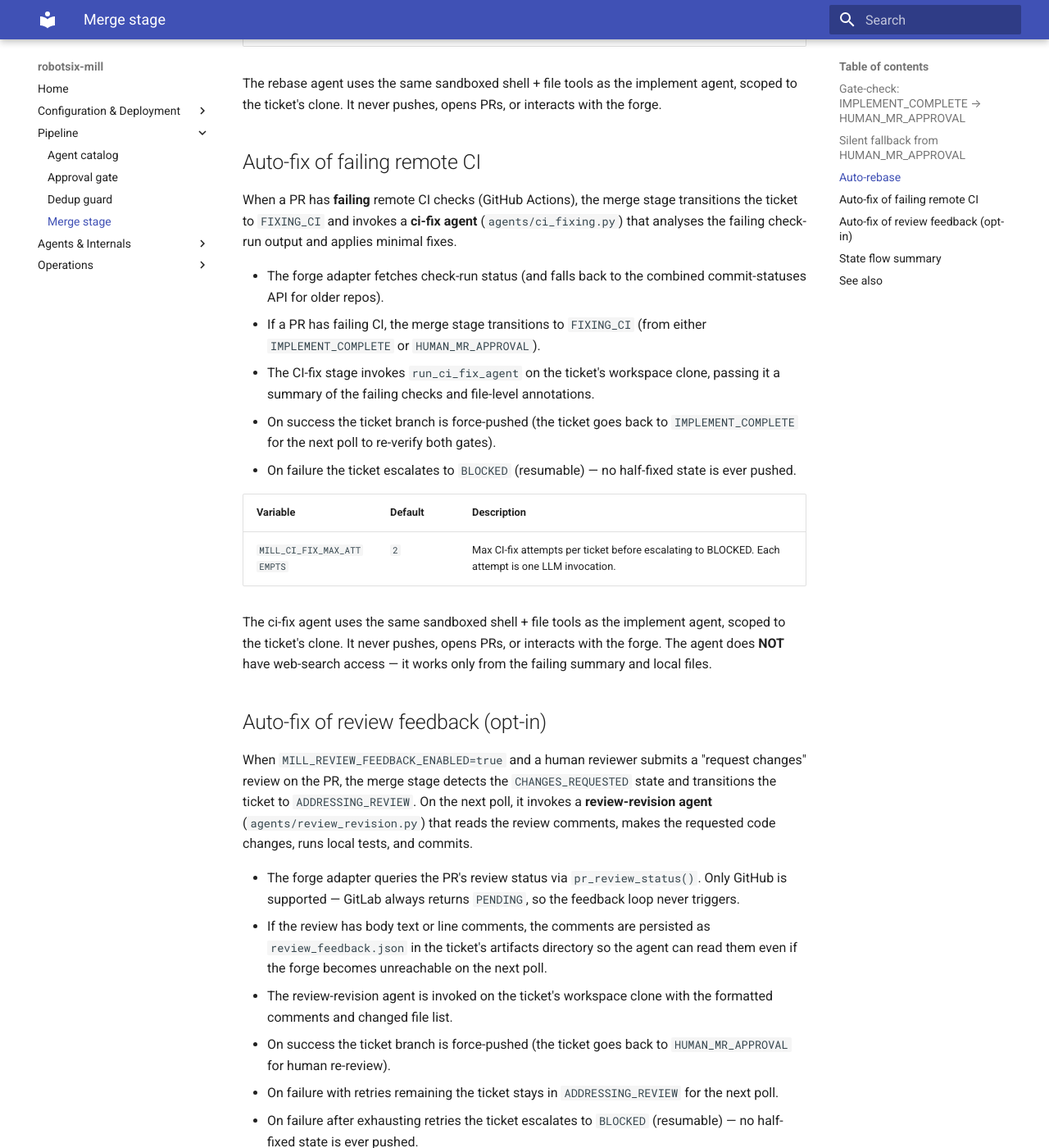
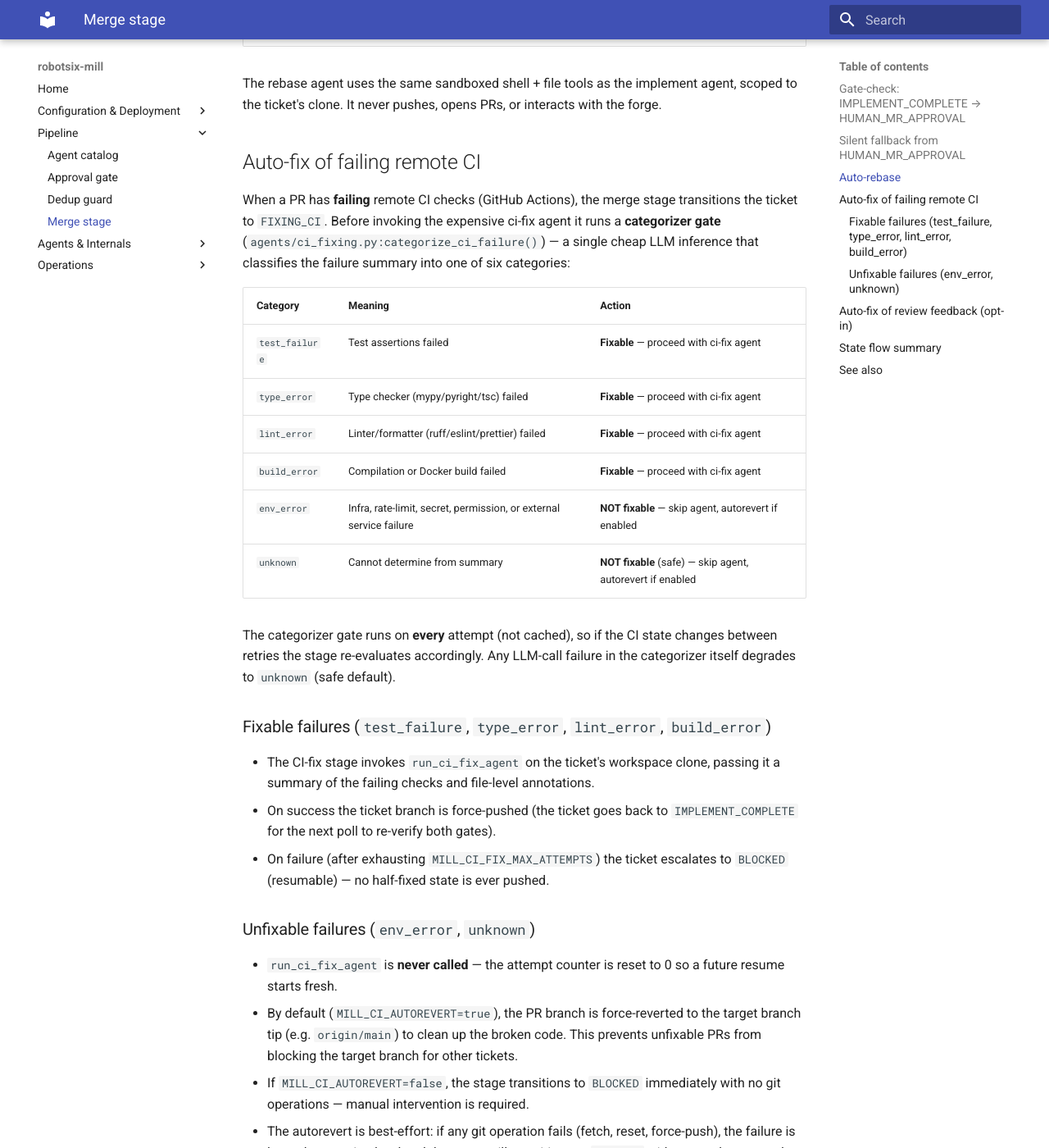
Before and after one commit to damien-robotsix/robotsix-mill, an MkDocs documentation site: the page built from docs/merge-stage.md, in a window 1280 px wide and 1400 px high, scrolled down 1637 px. Shown: the whole window at 82% size. Built offline with MkDocs 1.6.1 and Material for MkDocs 9.7.7, drawn with Linux system fonts in a browser that asks for light colours; some of the changed text lies outside the part shown.

Commit message:
mill(docs): Add CI failure categorization with autorevert for unfixable failures (20260525T225630Z-add-ci-failure-categorization-with-autor-7d7e)

````diff
--- a/docs/merge-stage.md
+++ b/docs/merge-stage.md
@@ -70,25 +70,56 @@ PRs, or interacts with the forge.
 ## Auto-fix of failing remote CI
 
 When a PR has **failing** remote CI checks (GitHub Actions), the merge
-stage transitions the ticket to `FIXING_CI` and invokes a **ci-fix
-agent** (`agents/ci_fixing.py`) that analyses the failing check-run
-output and applies minimal fixes.
+stage transitions the ticket to `FIXING_CI`.  Before invoking the
+expensive ci-fix agent it runs a **categorizer gate**
+(`agents/ci_fixing.py:categorize_ci_failure()`) — a single cheap LLM
+inference that classifies the failure summary into one of six
+categories:
 
-- The forge adapter fetches check-run status (and falls back to the
-  combined commit-statuses API for older repos).
-- If a PR has failing CI, the merge stage transitions to `FIXING_CI`
-  (from either `IMPLEMENT_COMPLETE` or `HUMAN_MR_APPROVAL`).
+| Category | Meaning | Action |
+|---|---|---|
+| `test_failure` | Test assertions failed | **Fixable** — proceed with ci-fix agent |
+| `type_error` | Type checker (mypy/pyright/tsc) failed | **Fixable** — proceed with ci-fix agent |
+| `lint_error` | Linter/formatter (ruff/eslint/prettier) failed | **Fixable** — proceed with ci-fix agent |
+| `build_error` | Compilation or Docker build failed | **Fixable** — proceed with ci-fix agent |
+| `env_error` | Infra, rate-limit, secret, permission, or external service failure | **NOT fixable** — skip agent, autorevert if enabled |
+| `unknown` | Cannot determine from summary | **NOT fixable** (safe) — skip agent, autorevert if enabled |
+
+The categorizer gate runs on **every** attempt (not cached), so if the
+CI state changes between retries the stage re-evaluates accordingly.
+Any LLM-call failure in the categorizer itself degrades to `unknown`
+(safe default).
+
+### Fixable failures (`test_failure`, `type_error`, `lint_error`, `build_error`)
+
 - The CI-fix stage invokes `run_ci_fix_agent` on the ticket's workspace
   clone, passing it a summary of the failing checks and file-level
   annotations.
 - On success the ticket branch is force-pushed (the ticket goes back to
   `IMPLEMENT_COMPLETE` for the next poll to re-verify both gates).
-- On failure the ticket escalates to `BLOCKED` (resumable) — no
-  half-fixed state is ever pushed.
+- On failure (after exhausting `MILL_CI_FIX_MAX_ATTEMPTS`) the ticket
+  escalates to `BLOCKED` (resumable) — no half-fixed state is ever
+  pushed.
+
+### Unfixable failures (`env_error`, `unknown`)
+
+- `run_ci_fix_agent` is **never called** — the attempt counter is reset
+  to 0 so a future resume starts fresh.
+- By default (`MILL_CI_AUTOREVERT=true`), the PR branch is force-reverted
+  to the target branch tip (e.g. `origin/main`) to clean up the broken
+  code.  This prevents unfixable PRs from blocking the target branch for
+  other tickets.
+- If `MILL_CI_AUTOREVERT=false`, the stage transitions to `BLOCKED`
+  immediately with no git operations — manual intervention is required.
+- The autorevert is best-effort: if any git operation fails (fetch,
+  reset, force-push), the failure is logged at warning level and the
+  stage still transitions to `BLOCKED` with a note that manual cleanup
+  may be needed.
 
 | Variable | Default | Description |
 |---|---|---|
 | `MILL_CI_FIX_MAX_ATTEMPTS` | `2` | Max CI-fix attempts per ticket before escalating to BLOCKED. Each attempt is one LLM invocation. |
+| `MILL_CI_AUTOREVERT` | `true` | When the categorizer deems a CI failure unfixable (`env_error`/`unknown`), force-revert the PR branch to the target branch tip. Set to `false` to only skip fix attempts without reverting. |
 
 The ci-fix agent uses the same sandboxed shell + file tools as the
 implement agent, scoped to the ticket's clone. It never pushes, opens
@@ -135,6 +166,10 @@ web-search access — it works only from the review comments and local
 files. The agent's system prompt explicitly forbids gate weakening
 (removing test assertions, lint rules, or security checks).
 
+The categorizer is a separate, lightweight agent (`agent_definitions/ci_categorizer.yaml`)
+using `MILL_DEDUP_MODEL` — no sandbox tools, no file access, one inference
+per attempt.  It never pushes, opens PRs, or interacts with the forge.
+
 ## State flow summary
 
 ```
````
Also changed, not shown: docs/agents.md (+1 -0 lines), docs/config-audit.md (+1 -0 lines), docs/configuration.md (+1 -0 lines), 1 other file.
